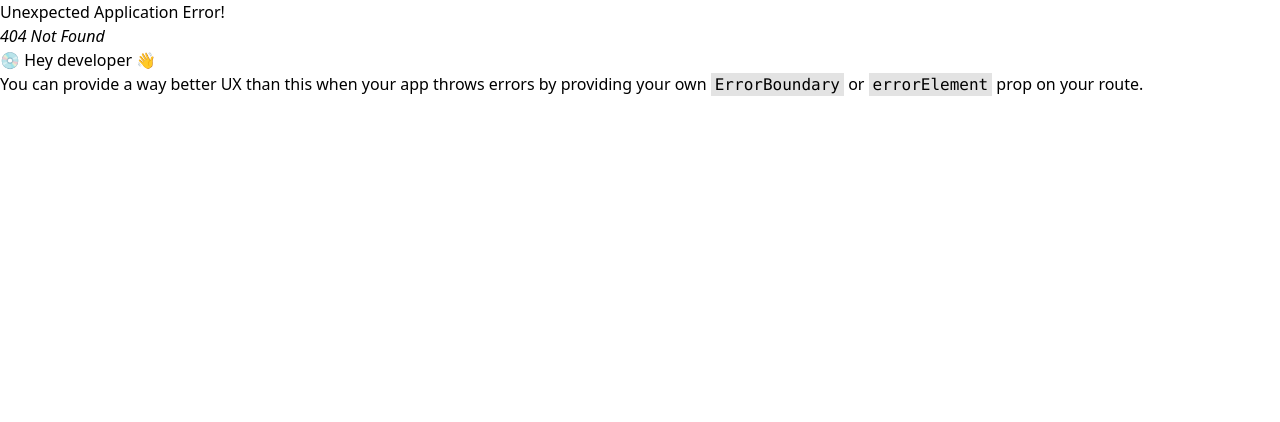
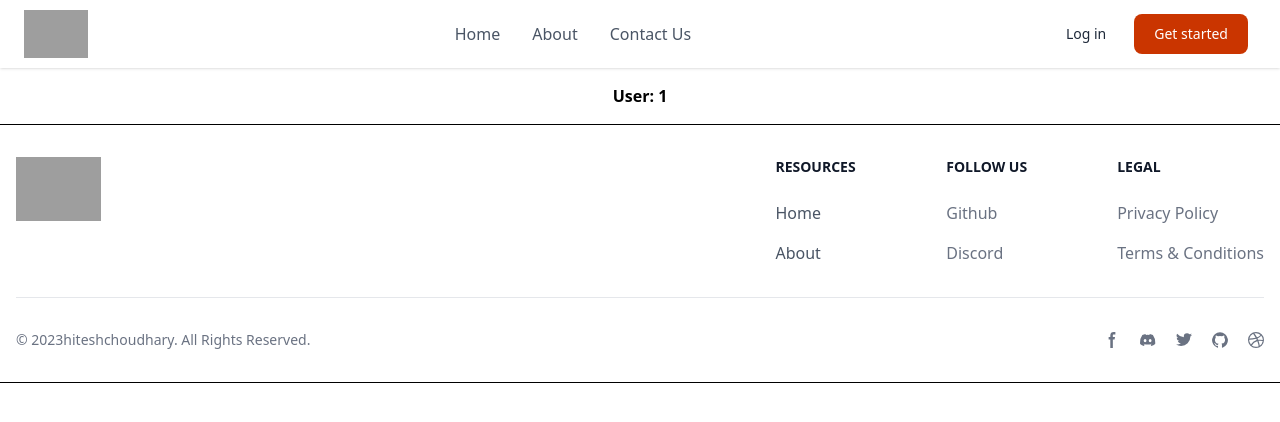
Before and after one commit to anshika-gupta21/React-LandingPage, a React (Vite) app: page /user/1 in a window 1280 px wide. Before the commit this address had no page. Shown: the top 422 px of the page. Built offline with nearby package versions, Linux system fonts and the light colour scheme; grey boxes are pictures that could not be loaded.

Commit message:
Add User component and routing to main.jsx

```diff
--- /dev/null
+++ b/src/components/User/User.jsx
@@ -0,0 +1,9 @@
+import React from "react";
+import { useParams } from "react-router-dom";
+
+function User() {
+  const {userId} = useParams();
+  return <div className="text-center my-4 font-bold">User: {userId}</div>;
+}
+
+export default User;
--- a/src/main.jsx
+++ b/src/main.jsx
@@ -11,6 +11,7 @@ import {
 import Home from "./components/Home/Home.jsx";
 import About from "./components/About/About.jsx";
 import Contact from "./components/Contact/Contact.jsx";
+import User from "./components/User/User.jsx";
 
 // const router = createBrowserRouter([
 //   {
@@ -39,6 +40,7 @@ const router = createBrowserRouter(
       <Route path="" element={<Home />} />
       <Route path="/about" element={<About />} />
       <Route path="/contact" element={<Contact />} />
+      <Route path="user/:userId" element={<User />} />
     </Route>
   )
 );
```
